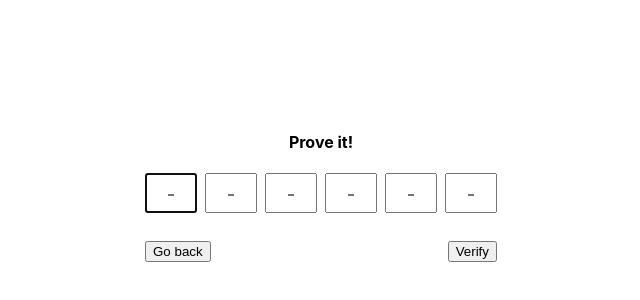
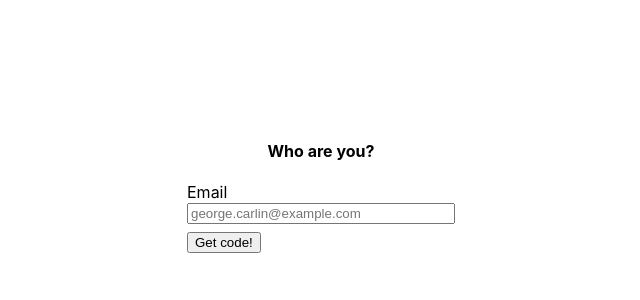
Before and after one commit to ashkan-pm/unit-testing-workshop, a React (Create React App) app: page /login in a window 1280 px wide. Shown: the part 214-514 px from the top of the page, without its empty margins (319-959 px from the left). Built offline with nearby package versions, Linux system fonts and the light colour scheme.

Commit message:
Fix wrong initial state in Login page

```diff
--- a/src/pages/Login/index.tsx
+++ b/src/pages/Login/index.tsx
@@ -4,7 +4,7 @@ import GetCode from './components/GetCode';
 import Verify from './components/Verify';
 
 function Login() {
-  const [isVerify, setIsVerify] = useState(true);
+  const [isVerify, setIsVerify] = useState(false);
 
   const showGetCode = () => {
     setIsVerify(false);
```
